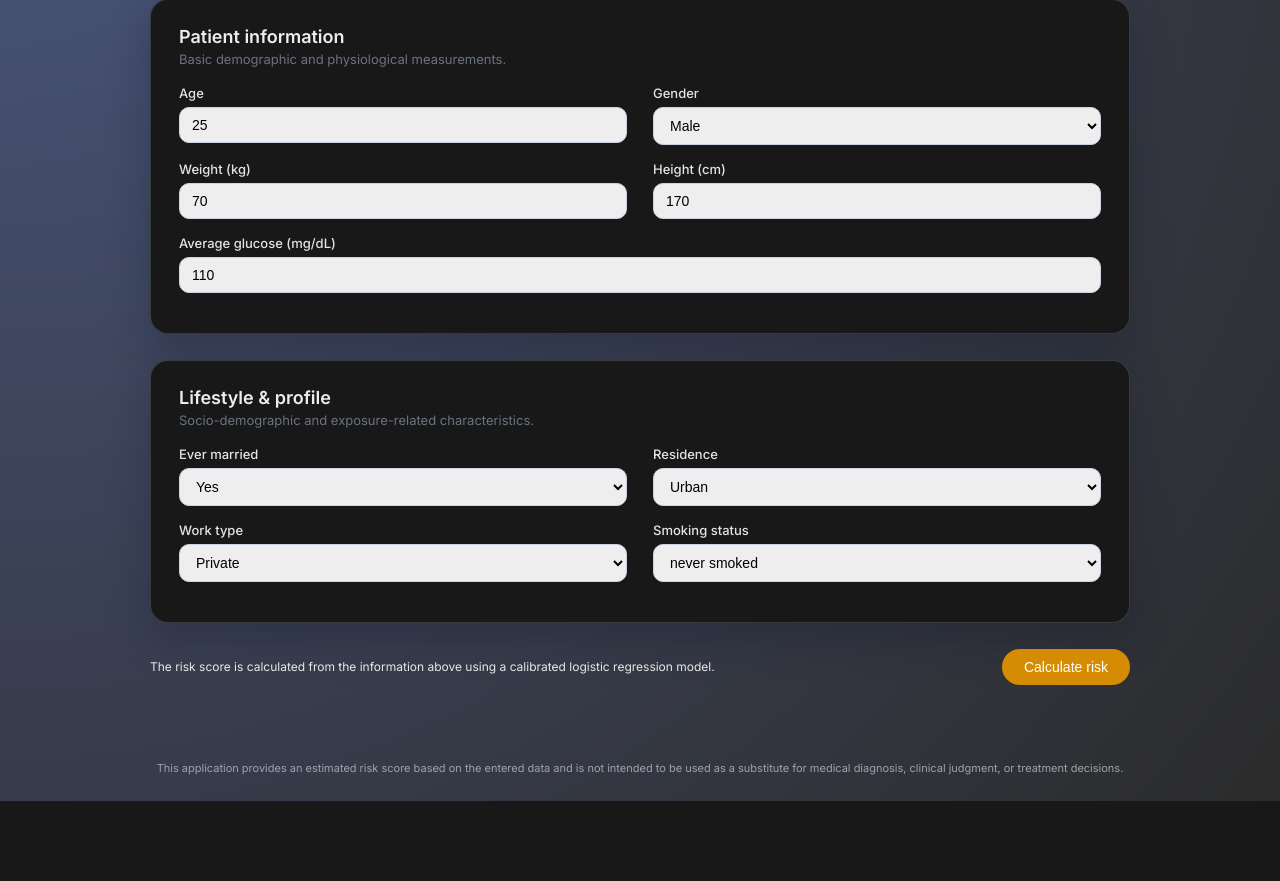
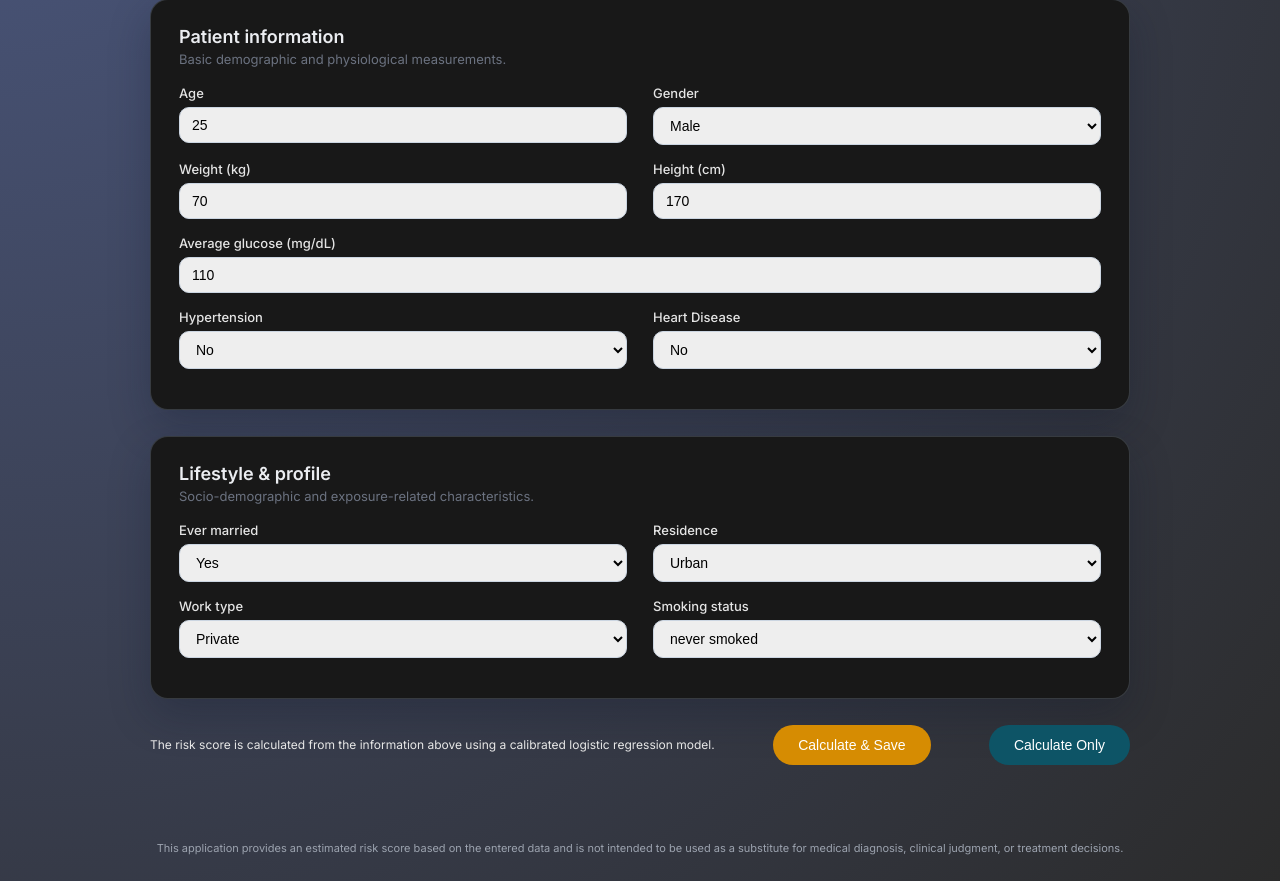
Before and after one commit to Fahmialfayadh/finalproject_risikostroke, a Flask app: page / in a window 1280 px wide. Shown: the part 213-1094 px from the top of the page. Before the commit the page ends 1014 px from the top, so only its background shows below. Run offline with Flask 3, Linux system fonts and the light colour scheme.

Commit message:
Update fitur db

```diff
--- a/app.py
+++ b/app.py
@@ -1,10 +1,18 @@
 import math
 from flask import Flask, render_template, request
+from models import db, StrokeInput
 
 app = Flask(__name__)
 
 # ===========================
-#  MODEL PARAMS
+#  DATABASE CONFIG
+# ===========================
+app.config['SQLALCHEMY_DATABASE_URI'] = 'sqlite:///stroke.db'
+app.config['SQLALCHEMY_TRACK_MODIFICATIONS'] = False
+db.init_app(app)
+
+# ===========================
+#  MODEL PARAMS (LOGISTIC WOE)
 # ===========================
 coef = {
     "age": 0.977266,
@@ -19,18 +27,27 @@
 intercept = -0.053809001723937384
 
 # ===========================
-#        WOE TABLES
+#       WOE TABLES
 # ===========================
 woe_age = {"0-40": -2.608643, "40-55": -0.624399, "55-70": 0.569374, "70+": 1.452558}
 woe_glucose = {"<100": -0.325935, "100-140": -0.256714, "140-200": 0.728938, ">200": 1.061982}
 woe_bmi = {"Underweight": -2.484215, "Normal": -0.519536, "Overweight": 0.403013, "Obese": 0.073295}
 woe_gender = {"Female": -0.038153, "Male": 0.047954, "Other": 1.867237}
 woe_married = {"No": -1.102875, "Yes": 0.313736}
-woe_work = {"Private": 0.040421, "Self-employed": 0.518065, "Govt_job": 0.036665,
-            "children": -2.651787, "Never_worked": -0.844592}
+woe_work = {
+    "Private": 0.040421,
+    "Self-employed": 0.518065,
+    "Govt_job": 0.036665,
+    "children": -2.651787,
+    "Never_worked": -0.844592
+}
 woe_resid = {"Rural": -0.075113, "Urban": 0.068190}
-woe_smk = {"never smoked": -0.027622, "formerly smoked": 0.515769,
-            "smokes": 0.096728, "Unknown": -0.486865}
+woe_smk = {
+    "never smoked": -0.027622,
+    "formerly smoked": 0.515769,
+    "smokes": 0.096728,
+    "Unknown": -0.486865
+}
 
 # ===========================
 #        BINNING
@@ -54,7 +71,7 @@
     return "Obese"
 
 # ===========================
-#        RISK FUNCTION
+#    PREDICTION FUNCTION
 # ===========================
 def calc(data):
     bmi = data["weight"] / ((data["height"]/100)**2)
@@ -69,8 +86,8 @@
         "gender": woe_gender[data["gender"]],
         "ever_married": woe_married[data["ever_married"]],
         "work_type": woe_work[data["work_type"]],
-        "residence": woe_resid[data["Residence_type"]],
-        "smoking": woe_smk[data["smoking_status"]],
+        "residence": woe_resid[data["residence"]],
+        "smoking": woe_smk[data["smoking"]],
     }
 
     z = intercept
@@ -94,29 +111,45 @@
 
 
 # ===========================
-#          ROUTES
+#     ROUTES
 # ===========================
-@app.route("/", methods=["GET"])
+@app.route("/")
 def index():
     return render_template("index.html")
 
-@app.route("/result", methods=["POST"])
-def result():
+@app.route("/predict", methods=["POST"])
+def predict():
     form = request.form
 
+    # Input aman
     data_input = {
-        "age": float(form["age"]),
-        "weight": float(form["weight"]),
-        "height": float(form["height"]),
-        "glucose": float(form["glucose"]),
-        "gender": form["gender"],
-        "ever_married": form["ever_married"],
-        "work_type": form["work_type"],
-        "Residence_type": form["residence"],
-        "smoking_status": form["smoking"],
+        "age": float(form.get("age", 0)),
+        "weight": float(form.get("weight", 0)),
+        "height": float(form.get("height", 1)),
+        "glucose": float(form.get("glucose", 0)),
+        "gender": form.get("gender", "Other"),
+        "ever_married": form.get("ever_married", "No"),
+        "work_type": form.get("work_type", "Private"),
+        "residence": form.get("residence", "Urban"),
+        "smoking": form.get("smoking", "Unknown"),
     }
 
+    # Hitung prediksi WOE
     prob, level, bmi, bins, contrib = calc(data_input)
+
+    # Simpan kalau user klik save
+    if form.get("save") == "yes":
+        db.session.add(StrokeInput(
+            age=data_input["age"],
+            gender=data_input["gender"],
+            hypertension=int(form.get("hypertension", 0)),
+            heart_disease=int(form.get("heart_disease", 0)),
+            glucose=data_input["glucose"],
+            bmi=bmi,
+            smoking=data_input["smoking"],
+            prediction=float(prob)
+        ))
+        db.session.commit()
 
     return render_template(
         "result.html",
@@ -124,10 +157,16 @@
         level=level,
         bmi=bmi,
         bins=bins,
-        data=data_input,
-        contrib=contrib
+        contrib=contrib,
+        data=data_input
     )
 
 
+# ===========================
+#     RUN SERVER
+# ===========================
 if __name__ == "__main__":
+    with app.app_context():
+        db.create_all()
+        print("Database siap → stroke.db dibuat")
     app.run(debug=True)
--- a/requirements.txt
+++ b/requirements.txt
@@ -1,3 +1,4 @@
 Flask==3.0.3
 reportlab==4.2.0
 gunicorn==23.0.0
+flask_sqlalchemy==3.1.1
--- a/static/style.css
+++ b/static/style.css
@@ -140,7 +140,7 @@
     background: #d68c02;
     color: #ffffff;
     border: none;
-    padding: 10px 22px;
+    padding: 12px 25px;
     border-radius: 999px;
     font-size: 14px;
     font-weight: 500;
@@ -148,6 +148,22 @@
 }
 
 .btn-primary-wide:hover {
+    background: #d8d8d8;
+}
+
+
+.btn-secondary-wide {
+    background: #0d5466;
+    color: #ffffff;
+    border: none;
+    padding: 12px 25px;
+    border-radius: 999px;
+    font-size: 14px;
+    font-weight: 500;
+    cursor: pointer;
+}
+
+.btn-secondary-wide:hover {
     background: #d8d8d8;
 }
 
--- a/templates/index.html
+++ b/templates/index.html
@@ -8,7 +8,7 @@
 <!-- ============================================ -->
 <!-- FORM PREDIKSI STROKE                        -->
 <!-- ============================================ -->
-<form method="POST" action="{{ url_for('result') }}">
+<form method="POST" action="{{ url_for('predict') }}">
 
     <!-- ============================================ -->
     <!-- SECTION 1: INFORMASI PASIEN                 -->
@@ -56,6 +56,26 @@
                 <input type="number" name="glucose" value="110" step="0.1" required>
             </div>
         </div>
+
+        <!-- NEW ROW: Hypertension & Heart Disease -->
+        <div class="section-row">
+            <div class="field-block">
+                <label>Hypertension</label>
+                <select name="hypertension">
+                    <option value="0">No</option>
+                    <option value="1">Yes</option>
+                </select>
+            </div>
+
+            <div class="field-block">
+                <label>Heart Disease</label>
+                <select name="heart_disease">
+                    <option value="0">No</option>
+                    <option value="1">Yes</option>
+                </select>
+            </div>
+        </div>
+
     </section>
 
     <!-- ============================================ -->
@@ -118,7 +138,15 @@
         <div class="action-text">
             The risk score is calculated from the information above using a calibrated logistic regression model.
         </div>
-        <button type="submit" class="btn-primary-wide">Calculate risk</button>
+
+        <!-- Dua tombol: Hitung & Simpan / Hitung Saja -->
+        <button type="submit" class="btn-primary-wide" name="save" value="yes">
+            Calculate & Save
+        </button>
+
+        <button type="submit" class="btn-secondary-wide" name="save" value="no">
+            Calculate Only
+        </button>
     </div>
 
 </form>
```
Also changed, not shown: models.py (added, +24 -0 lines), instance/stroke.db (added).
